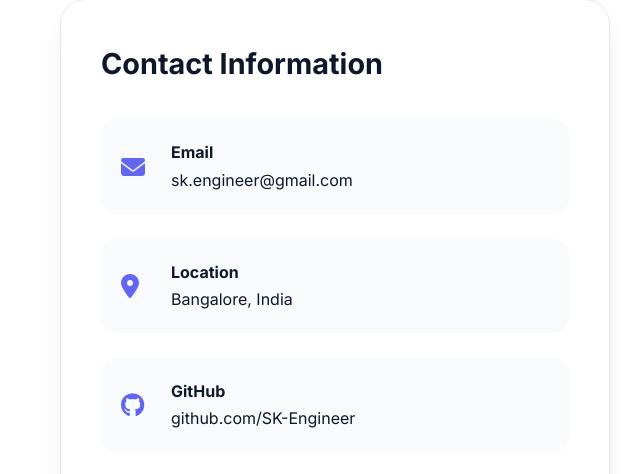
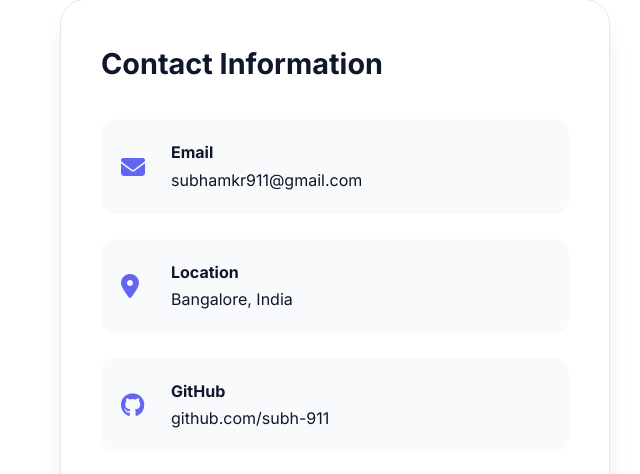
Before and after one commit to subh-911/subh-911.github.io, a plain HTML site: page index.html in a window 1280 px wide. Shown: the part 7902-8376 px from the top of the page, 0-640 px from the left. Drawn offline with Linux system fonts and the light colour scheme.

Commit message:
update email and git name in contact info

```diff
--- a/index.html
+++ b/index.html
@@ -1309,7 +1309,7 @@
                         <i class="fas fa-envelope"></i>
                         <div>
                             <h4>Email</h4>
-                            <p>sk.engineer@gmail.com</p>
+                            <p>subhamkr911@gmail.com</p>
                         </div>
                     </div>
                     <div class="contact-item">
@@ -1323,7 +1323,7 @@
                         <i class="fab fa-github"></i>
                         <div>
                             <h4>GitHub</h4>
-                            <p>github.com/SK-Engineer</p>
+                            <p>github.com/subh-911</p>
                         </div>
                     </div>
                     <div class="contact-item">
```
